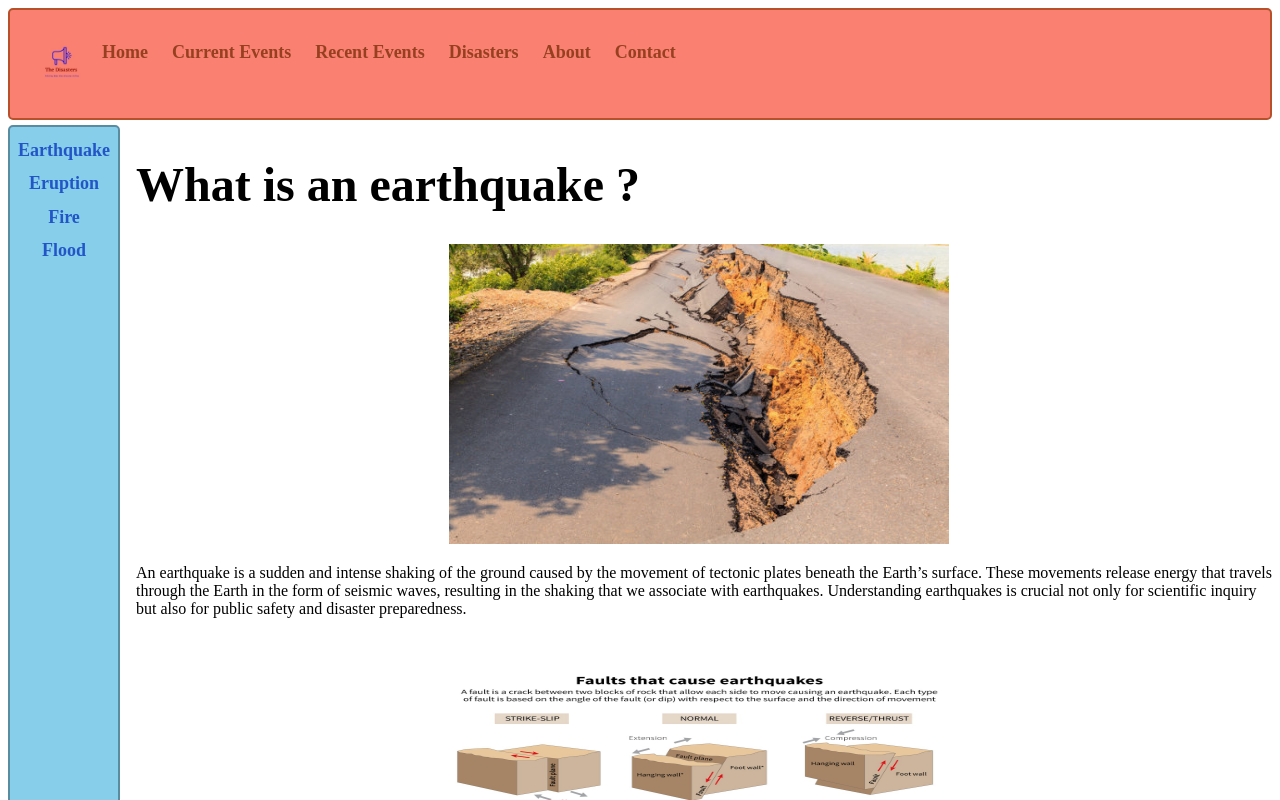
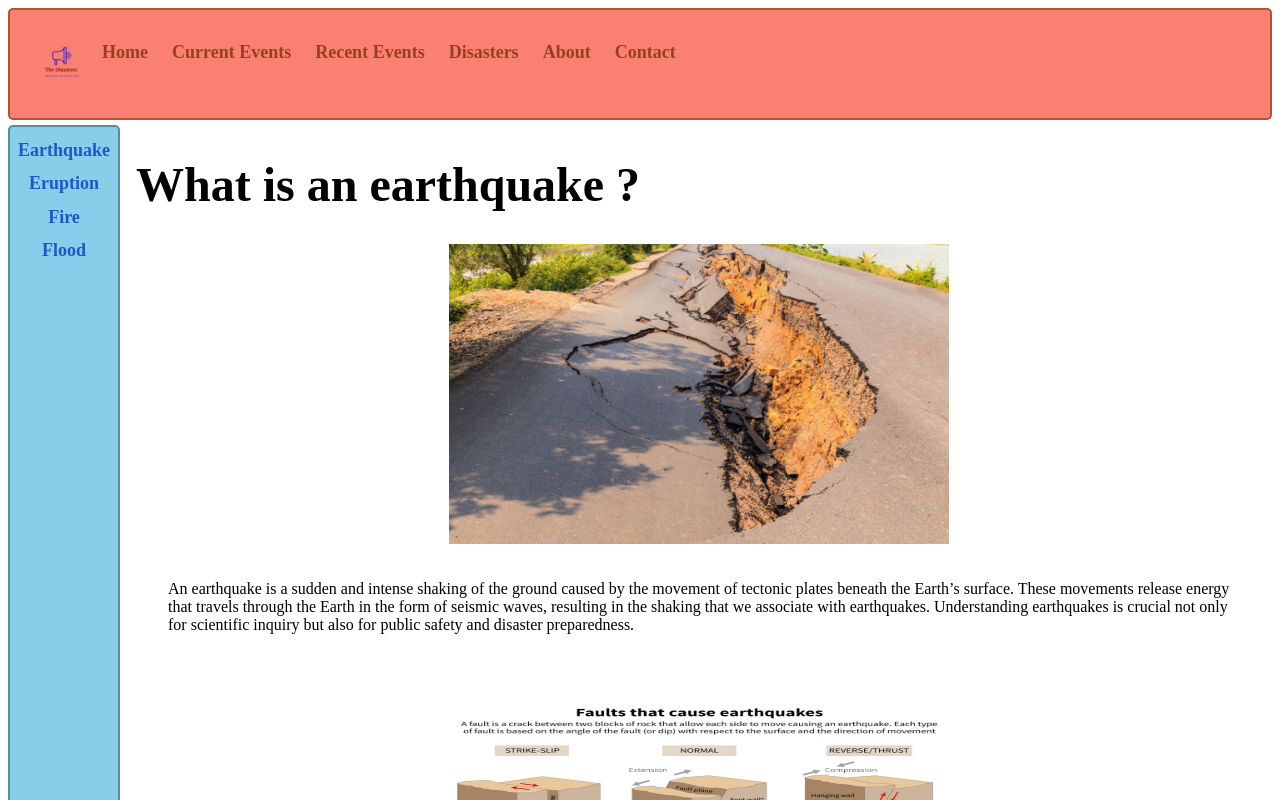
Before and after one commit to BIT-Studio-3/group-project-25-1-scade, a SvelteKit app in the folder disaster/disaster/: page /disasters/earthquake/quakeInfo in a window 1280 px wide. Shown: the top 800 px of the page. Built offline with nearby package versions, Linux system fonts and the light colour scheme.

Commit message:
page styled

```diff
--- a/disaster/disaster/src/routes/disasters/earthquake/quakeInfo/+page.svelte
+++ b/disaster/disaster/src/routes/disasters/earthquake/quakeInfo/+page.svelte
@@ -9,7 +9,7 @@
 <Header headingTitle="What is an earthquake ?"></Header>
 
 <div>
-  <Image
+  <Image id = "road"
     pic={quake}
     picname={"Earthquake damaged a roa"}
     picwidth={"500px"}
@@ -29,7 +29,7 @@
 </section>
 
 <Image
-  id="plates"
+  id="plateimage"
   pic={faults}
   picname={" Different types of faults that cause earthquakes"}
   picwidth={"500px"}
@@ -108,4 +108,8 @@
 </section>
 
 <style>
+    section{
+        margin: 2em;
+    }
+
 </style>
```
